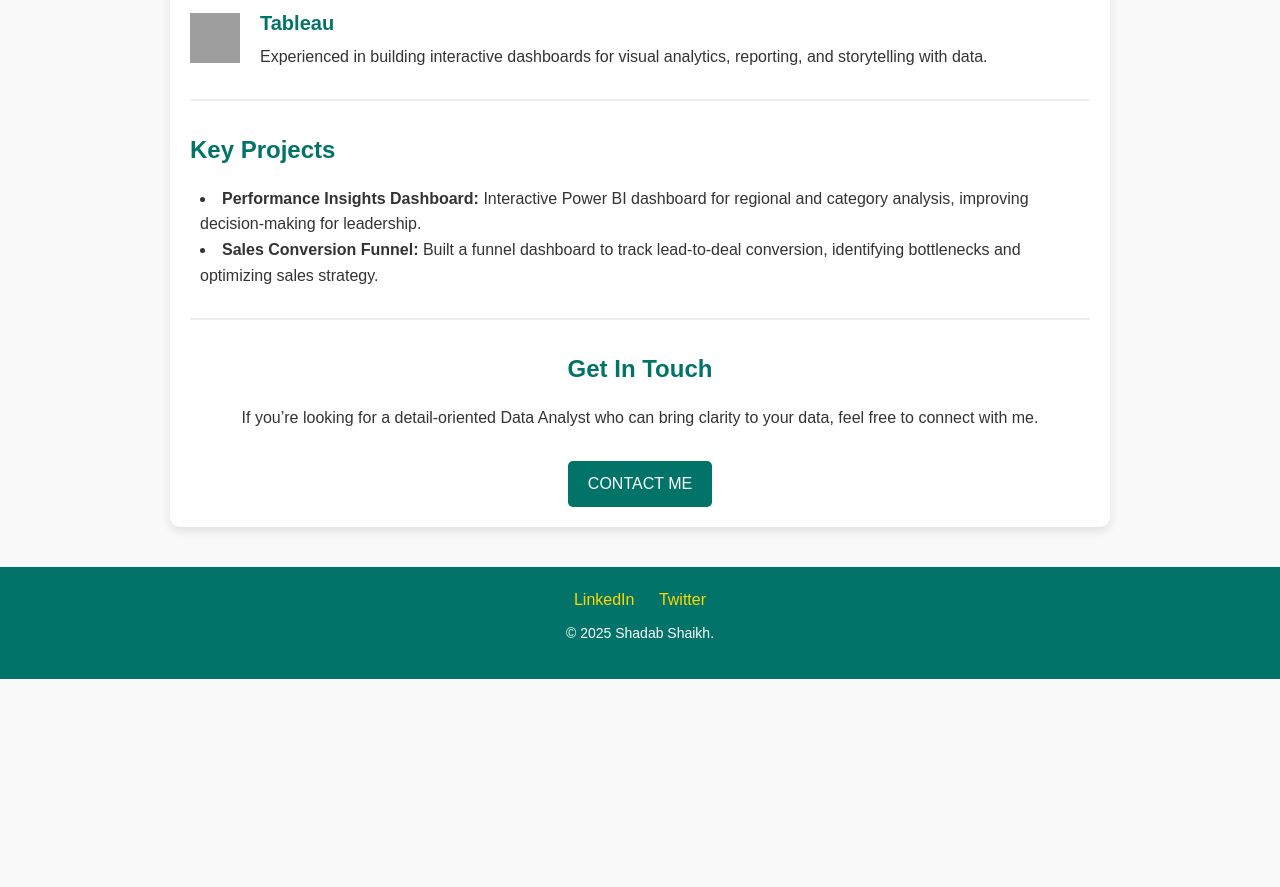
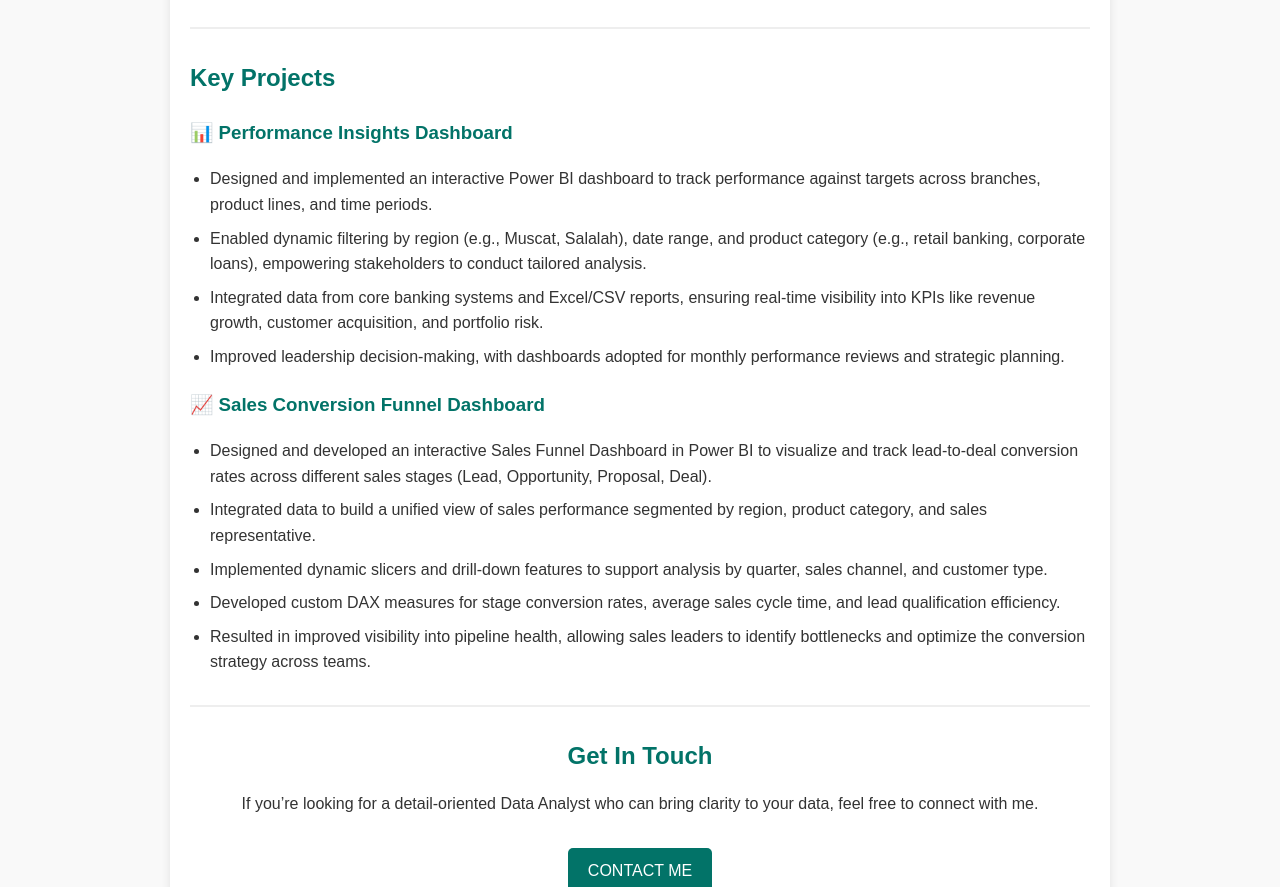
Before and after one commit to shadab3247/cv, a plain HTML site: page index.html in a window 1280 px wide. Shown: the part 996-1883 px from the top of the page. Before the commit the page ends 1675 px from the top, so only its background shows below. Drawn offline with Linux system fonts and the light colour scheme; grey boxes are pictures that could not be loaded.

Commit message:
index.html

```diff
--- a/index.html
+++ b/index.html
@@ -91,9 +91,20 @@
       font-size: 16px;
     }
 
+    .projects h3 {
+      color: #027368;
+      margin-top: 20px;
+    }
+
     .projects ul {
-      list-style: disc inside;
-      padding-left: 10px;
+      list-style-type: disc;
+      padding-left: 20px;
+      margin-bottom: 20px;
+    }
+
+    .projects li {
+      margin-bottom: 8px;
+      font-size: 16px;
     }
 
     .contact-me {
@@ -143,7 +154,8 @@
 
   <div class="middle">
     <div class="profile">
-      <img class="myimg" src="https://avatars.githubusercontent.com/u/9919?s=280&v=4" alt="my photo">
+      <!-- Your own photo -->
+      <img class="myimg" src="img/photo1.png" alt="Shadab Shaikh">
       <h2>Hello 👋</h2>
       <p>
         I am an aspiring <b>Data Analyst</b> with experience in SQL, Python, Power BI, Excel, and Tableau.
@@ -202,9 +214,22 @@
 
     <div class="projects">
       <h2>Key Projects</h2>
+
+      <h3>📊 Performance Insights Dashboard</h3>
       <ul>
-        <li><b>Performance Insights Dashboard:</b> Interactive Power BI dashboard for regional and category analysis, improving decision-making for leadership.</li>
-        <li><b>Sales Conversion Funnel:</b> Built a funnel dashboard to track lead-to-deal conversion, identifying bottlenecks and optimizing sales strategy.</li>
+        <li>Designed and implemented an interactive Power BI dashboard to track performance against targets across branches, product lines, and time periods.</li>
+        <li>Enabled dynamic filtering by region (e.g., Muscat, Salalah), date range, and product category (e.g., retail banking, corporate loans), empowering stakeholders to conduct tailored analysis.</li>
+        <li>Integrated data from core banking systems and Excel/CSV reports, ensuring real-time visibility into KPIs like revenue growth, customer acquisition, and portfolio risk.</li>
+        <li>Improved leadership decision-making, with dashboards adopted for monthly performance reviews and strategic planning.</li>
+      </ul>
+
+      <h3>📈 Sales Conversion Funnel Dashboard</h3>
+      <ul>
+        <li>Designed and developed an interactive Sales Funnel Dashboard in Power BI to visualize and track lead-to-deal conversion rates across different sales stages (Lead, Opportunity, Proposal, Deal).</li>
+        <li>Integrated data to build a unified view of sales performance segmented by region, product category, and sales representative.</li>
+        <li>Implemented dynamic slicers and drill-down features to support analysis by quarter, sales channel, and customer type.</li>
+        <li>Developed custom DAX measures for stage conversion rates, average sales cycle time, and lead qualification efficiency.</li>
+        <li>Resulted in improved visibility into pipeline health, allowing sales leaders to identify bottlenecks and optimize the conversion strategy across teams.</li>
       </ul>
     </div>
 
```
